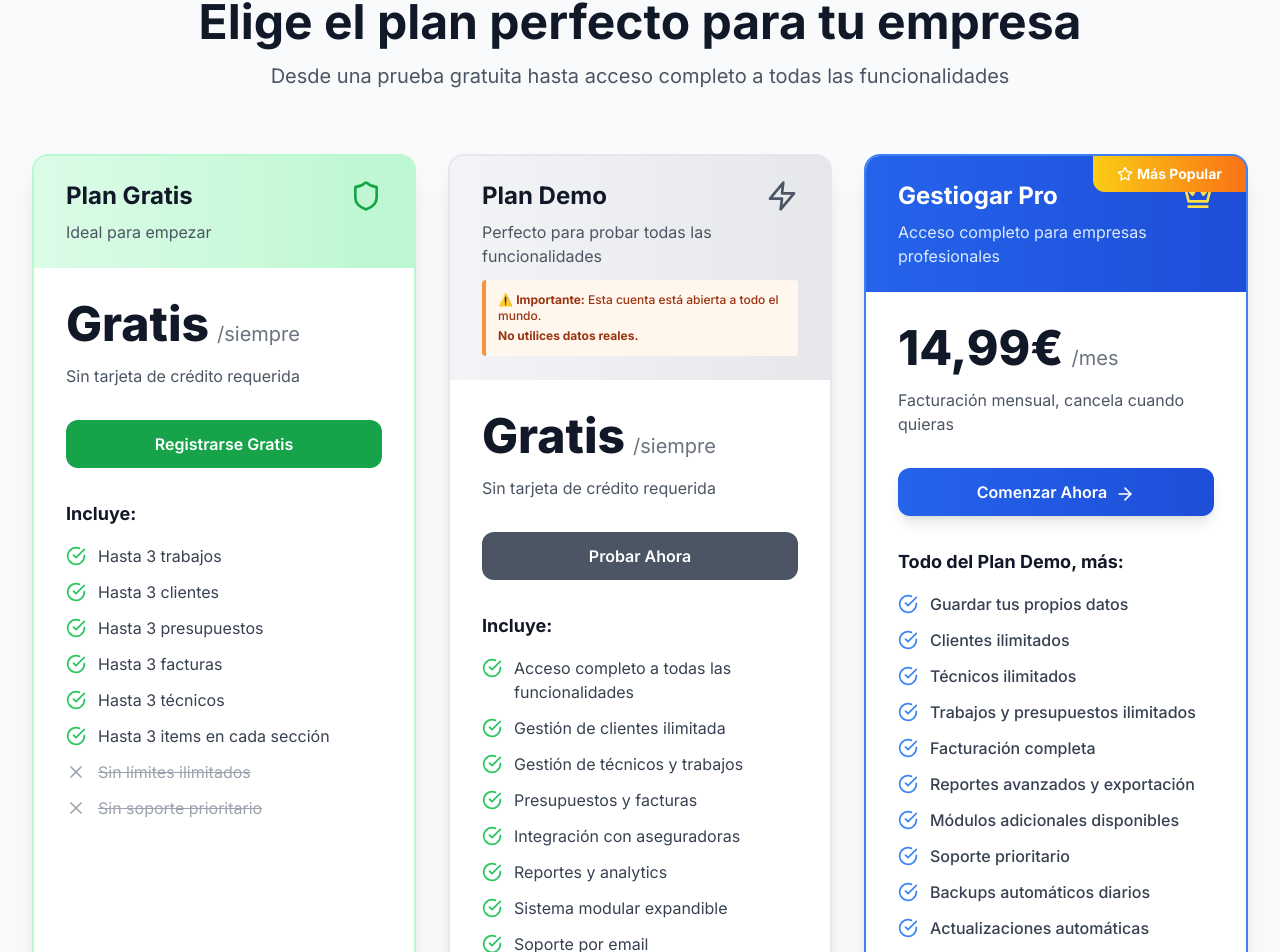
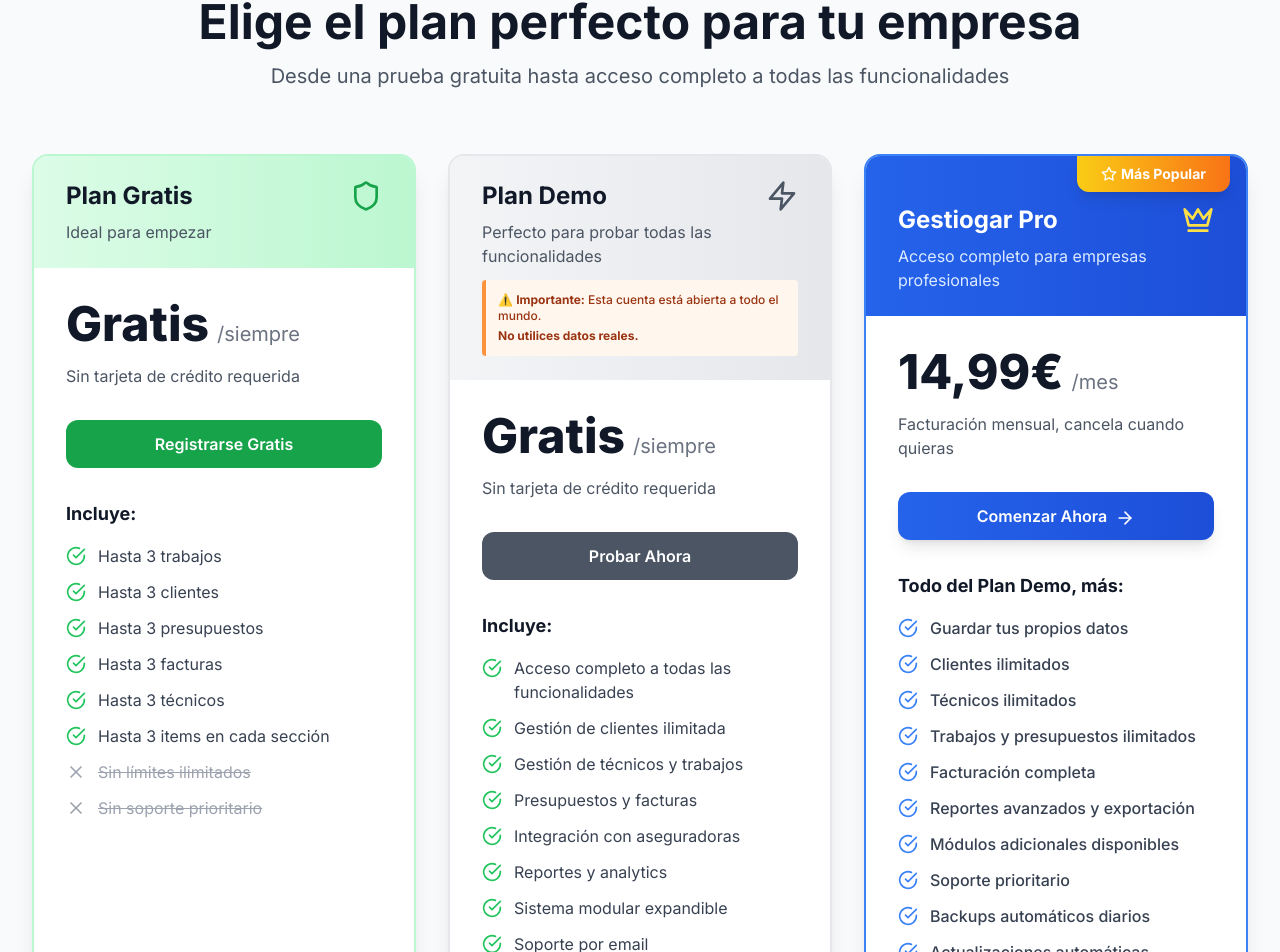
Before and after one commit to pepocero/gestiogar, a Next.js app: page / in a window 1280 px wide. Shown: the part 922-1874 px from the top of the page. Built offline with nearby package versions, Linux system fonts and the light colour scheme; no server answers.

Commit message:
fix badge plan pro

```diff
--- a/app/page.tsx
+++ b/app/page.tsx
@@ -378,12 +378,12 @@
             {/* Plan Pro */}
             <div className="bg-white rounded-2xl shadow-xl border-2 border-blue-500 overflow-hidden hover:shadow-2xl transition-all relative">
               {/* Badge Popular */}
-              <div className="absolute top-0 right-0 bg-gradient-to-r from-yellow-400 to-orange-500 text-white px-6 py-2 rounded-bl-xl font-bold text-sm flex items-center">
+              <div className="absolute top-0 right-4 bg-gradient-to-r from-yellow-400 to-orange-500 text-white px-6 py-2 rounded-b-xl font-bold text-sm flex items-center z-10 shadow-lg">
                 <Star className="h-4 w-4 mr-1" />
                 Más Popular
               </div>
 
-              <div className="bg-gradient-to-r from-blue-600 to-blue-700 px-8 py-6">
+              <div className="bg-gradient-to-r from-blue-600 to-blue-700 px-8 py-6 relative pt-12">
                 <div className="flex items-center justify-between mb-2">
                   <h3 className="text-2xl font-bold text-white">Gestiogar Pro</h3>
                   <Crown className="h-8 w-8 text-yellow-300" />
```
